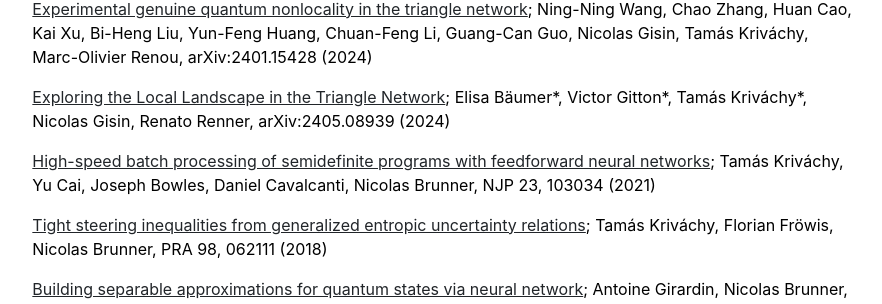
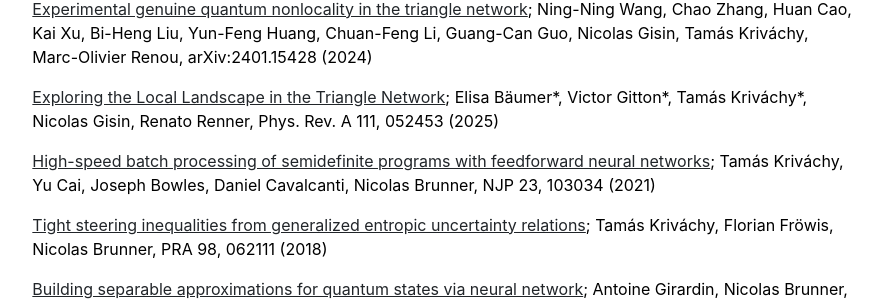
Before and after one commit to tkrivachy/tkrivachy.github.io, a Jekyll site: the page built from publications.md, in a window 1280 px wide. Shown: the part 631-935 px from the top of the page, without its empty margins (197-1079 px from the left). Built offline with Jekyll 4.4.1, drawn with Linux system fonts in a browser that asks for light colours.

Commit message:
Update publications.yml

```diff
--- a/_data/publications.yml
+++ b/_data/publications.yml
@@ -12,7 +12,7 @@ index:
 - {name: 'Single-photon nonlocality in quantum networks', info: ' Paolo Abiuso*, Tamás Kriváchy*, Emanuel-Cristian Boghiu, Marc-Olivier Renou, Alejandro Pozas-Kerstjens, and Antonio Acín, PRR 4, L012041 (2022)', url: 'https://journals.aps.org/prresearch/abstract/10.1103/PhysRevResearch.4.L012041'}
 - {name: 'Post-quantum nonlocality in the minimal triangle scenario', info: ' Alejandro Pozas-Kerstjens, Antoine Girardin, Tamás Kriváchy, Armin Tavakoli, Nicolas Gisin, New J. Phys. 25 113037 (2023)', url: 'https://iopscience.iop.org/article/10.1088/1367-2630/ad0a16/meta'}
 - {name: 'Experimental genuine quantum nonlocality in the triangle network', info: ' Ning-Ning Wang, Chao Zhang, Huan Cao, Kai Xu, Bi-Heng Liu, Yun-Feng Huang, Chuan-Feng Li, Guang-Can Guo, Nicolas Gisin, Tamás Kriváchy, Marc-Olivier Renou, 	arXiv:2401.15428 (2024)', url: 'https://arxiv.org/abs/2401.15428'}
-- {name: 'Exploring the Local Landscape in the Triangle Network', info: ' Elisa Bäumer*, Victor Gitton*, Tamás Kriváchy*, Nicolas Gisin, Renato Renner, arXiv:2405.08939 (2024)', url: 'https://arxiv.org/abs/2405.08939'}
+- {name: 'Exploring the Local Landscape in the Triangle Network', info: ' Elisa Bäumer*, Victor Gitton*, Tamás Kriváchy*, Nicolas Gisin, Renato Renner, Phys. Rev. A 111, 052453 (2025)', url: 'https://doi.org/10.1103/PhysRevA.111.052453'}
 - {name: 'High-speed batch processing of semidefinite programs with feedforward neural networks', info: ' Tamás Kriváchy, Yu Cai, Joseph Bowles, Daniel Cavalcanti, Nicolas Brunner, NJP 23, 103034 (2021)', url: 'https://iopscience.iop.org/article/10.1088/1367-2630/ac2d72/meta'}
 - {name: 'Tight steering inequalities from generalized entropic uncertainty relations', info: ' Tamás Kriváchy, Florian Fröwis, Nicolas Brunner, PRA 98, 062111 (2018)', url: 'https://arxiv.org/abs/1807.09603'}
 - {name: 'Building separable approximations for quantum states via neural network', info: ' Antoine Girardin, Nicolas Brunner, Tamás Kriváchy, PRR 4, 023238 (2022)', url: 'https://journals.aps.org/prresearch/abstract/10.1103/PhysRevResearch.4.023238'}
```
